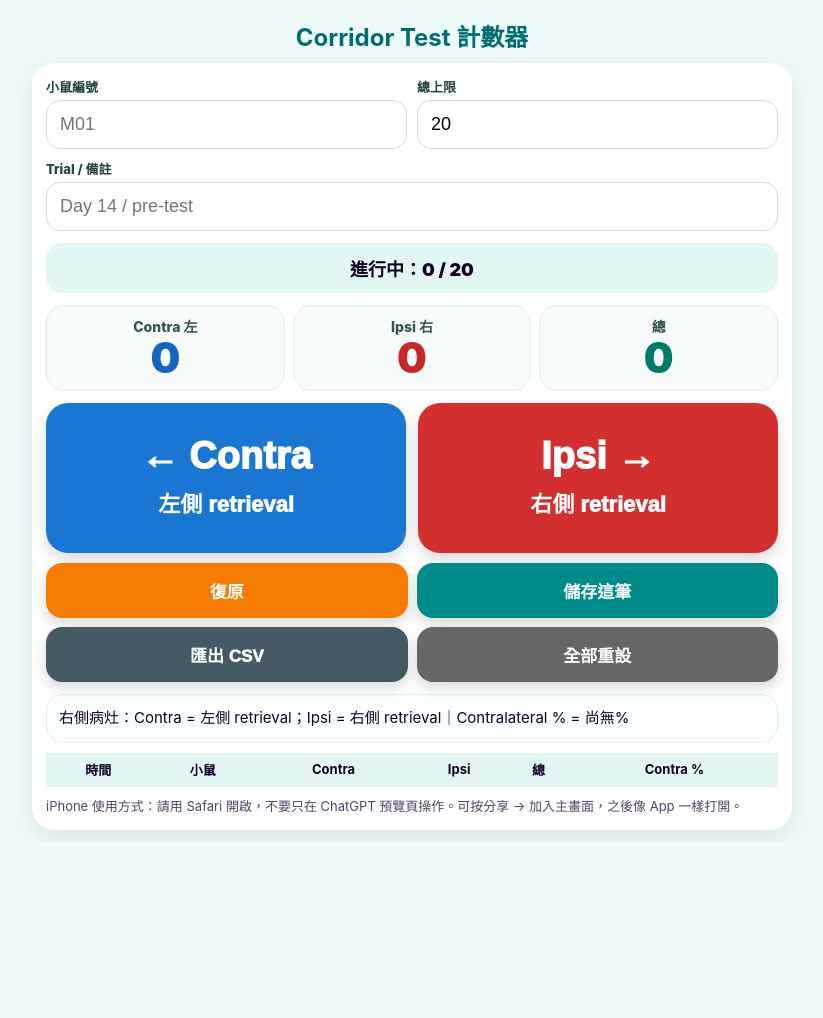
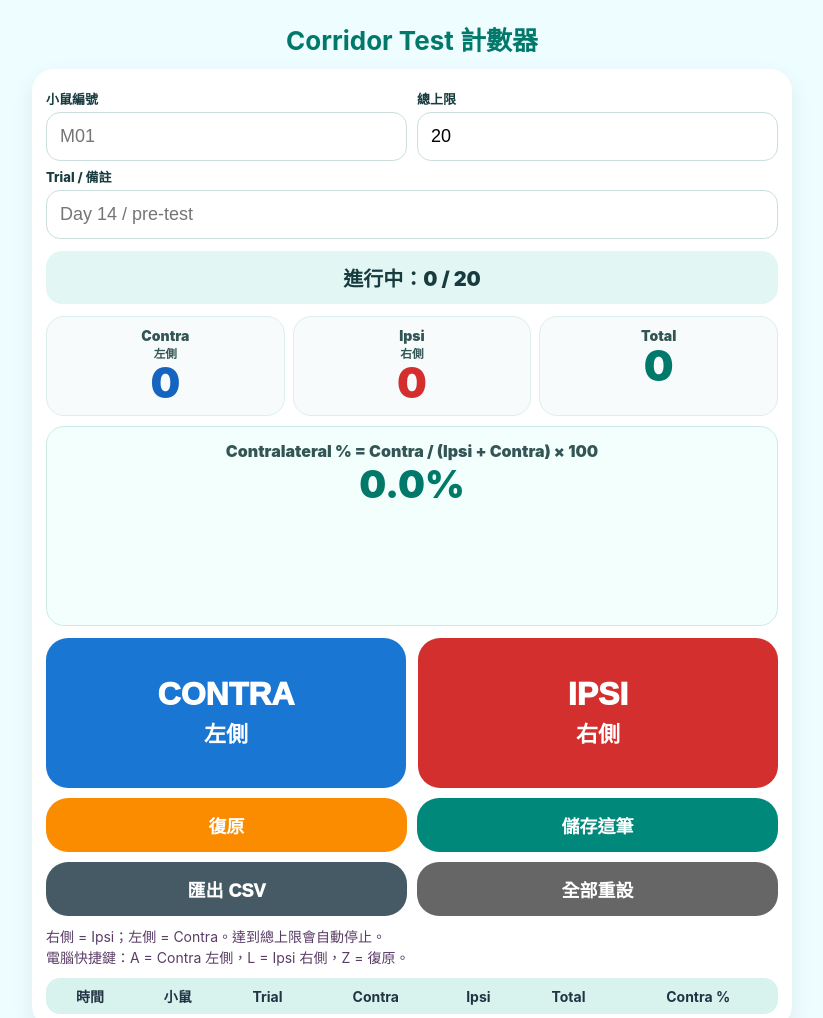
Before and after one commit to rosechen970009/corridor-counter-, a plain HTML site: page index.html in a window 1280 px wide. Shown: the top 1018 px of the page, without its empty margins (228-1051 px from the left). Before the commit the page ends 842 px from the top, so only its background shows below. Drawn offline with Linux system fonts and the light colour scheme.

Commit message:
Update index.html

```diff
--- a/index.html
+++ b/index.html
@@ -1,42 +1,47 @@
 <!DOCTYPE html>
 <html lang="zh-Hant">
 <head>
-<meta charset="UTF-8">
-<meta name="viewport" content="width=device-width, initial-scale=1.0, maximum-scale=1.0, user-scalable=no, viewport-fit=cover">
-<meta name="apple-mobile-web-app-capable" content="yes">
-<meta name="apple-mobile-web-app-title" content="Corridor Counter">
-<title>Corridor Test Counter - Right Lesion</title>
+<meta charset="UTF-8" />
+<meta name="viewport" content="width=device-width, initial-scale=1.0, maximum-scale=1.0, user-scalable=no, viewport-fit=cover" />
+<meta name="apple-mobile-web-app-capable" content="yes" />
+<meta name="apple-mobile-web-app-title" content="Corridor Counter" />
+<title>Corridor Test Counter - Contra %</title>
 <style>
-  * { box-sizing: border-box; -webkit-tap-highlight-color: transparent; }
-  html, body { margin:0; padding:0; min-height:100%; font-family:-apple-system,BlinkMacSystemFont,"Noto Sans TC","Segoe UI",sans-serif; background:#eefafa; color:#102; overscroll-behavior:none; }
-  body { padding: max(12px, env(safe-area-inset-top)) 12px max(12px, env(safe-area-inset-bottom)); }
-  .wrap { max-width: 760px; margin:0 auto; }
-  h1 { margin: 6px 0 10px; font-size: 24px; text-align:center; color:#006d70; }
-  .panel { background:white; border-radius:22px; padding:14px; box-shadow:0 8px 22px rgba(0,0,0,.08); }
-  .grid { display:grid; grid-template-columns:1fr 1fr; gap:10px; }
-  label { display:block; font-weight:800; font-size:13px; margin-bottom:4px; color:#244; }
-  input { width:100%; padding:13px; border:1px solid #cbdede; border-radius:14px; font-size:18px; background:#fff; }
-  .status { margin:12px 0; padding:12px; border-radius:16px; background:#e2f6f4; text-align:center; font-weight:900; font-size:18px; }
-  .counts { display:grid; grid-template-columns:1fr 1fr 1fr; gap:8px; }
-  .card { background:#f7fbfb; border:1px solid #deeeee; border-radius:18px; text-align:center; padding:10px 4px; }
-  .label { font-size:14px; font-weight:800; color:#355; }
-  .num { font-size:42px; font-weight:1000; line-height:1.05; }
-  .leftNum { color:#1565c0; } .rightNum { color:#c62828; } .totalNum { color:#00796b; }
-  .mainBtns { display:grid; grid-template-columns:1fr 1fr; gap:12px; margin-top:12px; }
-  button { border:0; border-radius:22px; font-weight:1000; color:white; touch-action:manipulation; user-select:none; -webkit-user-select:none; cursor:pointer; box-shadow:0 6px 14px rgba(0,0,0,.15); }
-  .big { min-height:150px; font-size:38px; }
-  #leftBtn { background:#1976d2; } #rightBtn { background:#d32f2f; }
-  button:active { transform:scale(.985); filter:brightness(.95); }
-  button:disabled { background:#aaa !important; box-shadow:none; }
-  .tools { display:grid; grid-template-columns:1fr 1fr; gap:9px; margin-top:10px; }
-  .tools button { padding:15px 8px; font-size:17px; border-radius:16px; background:#008b8b; }
-  #undoBtn { background:#f57c00; } #resetBtn { background:#666; } #exportBtn { background:#455a64; }
-  .summary { margin-top:12px; padding:12px; background:#fbfefe; border:1px solid #e2eeee; border-radius:16px; font-size:15px; line-height:1.5; }
-  table { width:100%; border-collapse:collapse; margin-top:10px; font-size:13px; background:white; }
-  th,td { border-bottom:1px solid #e8eeee; padding:7px 4px; text-align:center; }
-  th { background:#e2f6f4; }
-  .hint { font-size:13px; color:#546; line-height:1.5; margin-top:10px; }
-  @media (max-width:430px){ .big{min-height:165px;font-size:36px;} .num{font-size:39px;} h1{font-size:22px;} .panel{padding:12px;} }
+*{box-sizing:border-box;-webkit-tap-highlight-color:transparent}
+html,body{margin:0;padding:0;min-height:100%;font-family:-apple-system,BlinkMacSystemFont,"Noto Sans TC","Segoe UI",sans-serif;background:#eefdff;color:#173b3f}
+body{padding:max(12px,env(safe-area-inset-top)) 12px max(12px,env(safe-area-inset-bottom))}
+.wrap{max-width:760px;margin:0 auto}
+h1{text-align:center;color:#00796b;font-size:26px;margin:8px 0 12px}
+.panel{background:#fff;border-radius:22px;padding:14px;box-shadow:0 8px 22px rgba(0,0,0,.08)}
+.grid{display:grid;grid-template-columns:1fr 1fr;gap:10px}
+label{font-weight:800;font-size:13px;margin:6px 0 4px;display:block}
+input{width:100%;padding:13px;border:1px solid #cbdede;border-radius:14px;font-size:18px;background:#fff}
+.status{margin:12px 0;padding:12px;border-radius:16px;background:#e2f6f4;text-align:center;font-size:20px;font-weight:900}
+.cards{display:grid;grid-template-columns:1fr 1fr 1fr;gap:8px}
+.card{background:#f8fbfb;border:1px solid #dceeee;border-radius:18px;text-align:center;padding:10px 4px}
+.card .label{font-size:14px;font-weight:900;color:#355}
+.card .num{font-size:42px;font-weight:1000;line-height:1.05}
+.contra{color:#1565c0}.ipsi{color:#d32f2f}.total{color:#00796b}
+.percentBox{margin:10px 0;padding:14px;border-radius:18px;background:#f3fffd;border:1px solid #cfe9e5;text-align:center}
+.percentBox .small{font-weight:900;color:#355}
+.percentBox .big{font-size:38px;font-weight:1000;color:#00796b}
+.mainBtns{display:grid;grid-template-columns:1fr 1fr;gap:12px;margin-top:12px}
+button{border:0;border-radius:22px;font-weight:1000;color:white;touch-action:manipulation;user-select:none;-webkit-user-select:none;cursor:pointer}
+.big{min-height:150px;font-size:32px}
+#contraBtn{background:#1976d2}
+#ipsiBtn{background:#d32f2f}
+.smallBtns{display:grid;grid-template-columns:1fr 1fr;gap:10px;margin-top:10px}
+.smallBtns button{min-height:54px;font-size:18px}
+#undoBtn{background:#fb8c00}#saveBtn{background:#00897b}#exportBtn{background:#455a64}#resetBtn{background:#666}
+button:disabled{opacity:.45;filter:grayscale(.5)}
+.note{font-size:14px;line-height:1.5;color:#5a3d66;margin-top:10px}
+.tableWrap{overflow:auto;margin-top:10px;border-radius:14px}
+table{width:100%;border-collapse:collapse;background:#fff;font-size:14px}
+th{background:#d8f3ee;color:#234;padding:8px;white-space:nowrap}
+td{border-bottom:1px solid #e7eeee;padding:8px;text-align:center;white-space:nowrap}
+.done{background:#dff7e8;color:#087b31}
+.warn{background:#fff3cd;color:#8a5a00}
+@media(max-width:520px){.big{min-height:145px;font-size:28px}.grid{grid-template-columns:1fr 1fr}.cards{grid-template-columns:1fr 1fr 1fr}h1{font-size:23px}}
 </style>
 </head>
 <body>
@@ -44,90 +49,130 @@
 <h1>Corridor Test 計數器</h1>
 <div class="panel">
   <div class="grid">
-      <div><label>小鼠編號</label><input id="mouseId" autocomplete="off" placeholder="M01"></div>
-      <div><label>總上限</label><input id="limit" type="number" inputmode="numeric" min="1" value="20"></div>
-      <div style="grid-column:1/3"><label>Trial / 備註</label><input id="trial" autocomplete="off" placeholder="Day 14 / pre-test"></div>
+    <div><label>小鼠編號</label><input id="mouseId" placeholder="M01"></div>
+    <div><label>總上限</label><input id="limit" type="number" value="20" min="1"></div>
   </div>
-    <div id="status" class="status">右側病灶：右=Ipsi，左=Contra｜0 / 20</div>
-    <div class="counts">
-      <div class="card"><div class="label">Contra 左</div><div id="leftCount" class="num leftNum">0</div></div>
-      <div class="card"><div class="label">Ipsi 右</div><div id="rightCount" class="num rightNum">0</div></div>
-      <div class="card"><div class="label">總</div><div id="totalCount" class="num totalNum">0</div></div>
+  <label>Trial / 備註</label><input id="trial" placeholder="Day 14 / pre-test">
+
+  <div id="status" class="status">進行中：0 / 20</div>
+
+  <div class="cards">
+    <div class="card"><div class="label">Contra<br><small>左側</small></div><div id="contraCount" class="num contra">0</div></div>
+    <div class="card"><div class="label">Ipsi<br><small>右側</small></div><div id="ipsiCount" class="num ipsi">0</div></div>
+    <div class="card"><div class="label">Total</div><div id="totalCount" class="num total">0</div></div>
   </div>
+
+  <div class="percentBox">
+    <div class="small">Contralateral % = Contra / (Ipsi + Contra) × 100</div>
+    <div id="contraPercent" class="big">0.0%</div>
+  </div>
+
   <div class="mainBtns">
-      <button id="leftBtn" class="big" type="button">← Contra<br><span style="font-size:22px">左側 retrieval</span></button>
-      <button id="rightBtn" class="big" type="button">Ipsi →<br><span style="font-size:22px">右側 retrieval</span></button>
+    <button id="contraBtn" class="big">CONTRA<br><span style="font-size:22px">左側</span></button>
+    <button id="ipsiBtn" class="big">IPSI<br><span style="font-size:22px">右側</span></button>
   </div>
-    <div class="tools">
-      <button id="undoBtn" type="button">復原</button>
-      <button id="saveBtn" type="button">儲存這筆</button>
-      <button id="exportBtn" type="button">匯出 CSV</button>
-      <button id="resetBtn" type="button">全部重設</button>
+
+  <div class="smallBtns">
+    <button id="undoBtn">復原</button>
+    <button id="saveBtn">儲存這筆</button>
+    <button id="exportBtn">匯出 CSV</button>
+    <button id="resetBtn">全部重設</button>
   </div>
-    <div class="summary" id="summary">Contralateral % = Contra / (Ipsi + Contra) × 100</div>
-    <table><thead><tr><th>時間</th><th>小鼠</th><th>Contra</th><th>Ipsi</th><th>總</th><th>Contra %</th></tr></thead><tbody id="tbody"></tbody></table>
-    <div class="hint">iPhone 使用方式：請用 Safari 開啟，不要只在 ChatGPT 預覽頁操作。可按分享 → 加入主畫面，之後像 App 一樣打開。</div>
+
+  <div class="note">
+    右側 = Ipsi；左側 = Contra。達到總上限會自動停止。<br>
+    電腦快捷鍵：A = Contra 左側，L = Ipsi 右側，Z = 復原。
+  </div>
+
+  <div class="tableWrap">
+    <table>
+      <thead><tr><th>時間</th><th>小鼠</th><th>Trial</th><th>Contra</th><th>Ipsi</th><th>Total</th><th>Contra %</th></tr></thead>
+      <tbody id="records"></tbody>
+    </table>
   </div>
 </div>
+</div>
+
 <script>
-(function(){
-  'use strict';
-  let left=0,right=0,history=[],stopped=false;
-  let rows=[];
-  const $ = id => document.getElementById(id);
-  const els = ['leftBtn','rightBtn','undoBtn','saveBtn','exportBtn','resetBtn','limit','mouseId','trial','leftCount','rightCount','totalCount','status','summary','tbody'].reduce((o,id)=>(o[id]=$(id),o),{});
-  try { rows = JSON.parse(localStorage.getItem('corridorRows') || '[]'); } catch(e) { rows=[]; }
-  function limit(){ const n=parseInt(els.limit.value,10); return Number.isFinite(n)&&n>0?n:20; }
-  function total(){ return left+right; }
-  function contraPct(){ return total()?((left/total())*100).toFixed(1):''; }
-  function vibrate(){ if(navigator.vibrate) navigator.vibrate(20); }
-  function draw(){
-    const lim=limit(), t=total();
-    els.leftCount.textContent=left; els.rightCount.textContent=right; els.totalCount.textContent=t;
-    els.status.textContent = stopped ? `✅ 已達上限 ${lim} 次，已停止` : `進行中：${t} / ${lim}`;
-    els.summary.textContent = `右側病灶：Contra = 左側 retrieval；Ipsi = 右側 retrieval｜Contralateral % = ${contraPct() || '尚無'}%`;
-    els.leftBtn.disabled=stopped; els.rightBtn.disabled=stopped;
-    renderRows();
+let contra=0, ipsi=0, history=[], rows=[];
+const $=id=>document.getElementById(id);
+function limit(){return Math.max(1, parseInt($('limit').value||20));}
+function total(){return contra+ipsi;}
+function pct(){return total()? (contra/total()*100):0;}
+function done(){return total()>=limit();}
+function update(){
+  $('contraCount').textContent=contra;
+  $('ipsiCount').textContent=ipsi;
+  $('totalCount').textContent=total();
+  $('contraPercent').textContent=pct().toFixed(1)+'%';
+  $('status').textContent = done()? '✅ Completed：'+total()+' / '+limit() : '進行中：'+total()+' / '+limit();
+  $('status').className = 'status ' + (done()?'done':'');
+  $('contraBtn').disabled=done();
+  $('ipsiBtn').disabled=done();
+}
+function beep(){
+ try{
+  const ctx=new (window.AudioContext||window.webkitAudioContext)();
+  const osc=ctx.createOscillator(); const gain=ctx.createGain();
+  osc.connect(gain); gain.connect(ctx.destination);
+  osc.frequency.value=880; gain.gain.value=.08; osc.start();
+  setTimeout(()=>{osc.stop();ctx.close();},160);
+ }catch(e){}
 }
 function add(side){
-    if(stopped) return;
-    if(total() >= limit()){ stopped=true; draw(); return; }
-    if(side==='L') left++; else right++;
-    history.push(side); vibrate();
-    if(total() >= limit()) stopped=true;
-    draw();
+ if(done()) return;
+ history.push(side);
+ if(side==='contra') contra++; else ipsi++;
+ update();
+ if(done()) beep();
 }
 function undo(){
-    const last=history.pop(); if(!last) return;
-    if(last==='L' && left>0) left--; if(last==='R' && right>0) right--;
-    stopped=false; vibrate(); draw();
+ const last=history.pop();
+ if(!last) return;
+ if(last==='contra') contra--; else ipsi--;
+ update();
 }
-  function save(){
-    rows.push({time:new Date().toLocaleString('zh-TW'), mouse:els.mouseId.value.trim(), trial:els.trial.value.trim(), contra:left, ipsi:right, total:total(), contra_pct:contraPct()});
-    localStorage.setItem('corridorRows', JSON.stringify(rows));
-    left=0; right=0; history=[]; stopped=false; draw();
+function resetCounts(){
+ if(confirm('確定要全部重設目前這隻小鼠的計數？')){
+  contra=0; ipsi=0; history=[]; update();
  }
-  function reset(){
-    if(!confirm('確定全部重設？包含已儲存但未匯出的資料。')) return;
-    left=0; right=0; history=[]; stopped=false; rows=[]; localStorage.removeItem('corridorRows'); draw();
+}
+function saveRow(){
+ const row={
+  time:new Date().toLocaleString(),
+  mouse:$('mouseId').value||'',
+  trial:$('trial').value||'',
+  contra, ipsi, total:total(), percent:pct().toFixed(1)
+ };
+ rows.push(row);
+ renderRows();
+ contra=0; ipsi=0; history=[]; update();
 }
 function renderRows(){
-    els.tbody.innerHTML = rows.map(r=>`<tr><td>${esc(r.time)}</td><td>${esc(r.mouse)}</td><td>${r.contra ?? r.left ?? 0}</td><td>${r.ipsi ?? r.right ?? 0}</td><td>${r.total}</td><td>${r.contra_pct ?? r.pi ?? ''}</td></tr>`).join('');
+ $('records').innerHTML = rows.map(r=>`<tr><td>${r.time}</td><td>${r.mouse}</td><td>${r.trial}</td><td>${r.contra}</td><td>${r.ipsi}</td><td>${r.total}</td><td>${r.percent}</td></tr>`).join('');
 }
-  function esc(s){ return String(s||'').replace(/[&<>"']/g, m=>({'&':'&amp;','<':'&lt;','>':'&gt;','"':'&quot;',"'":'&#39;'}[m])); }
 function exportCSV(){
-    if(!rows.length){ alert('目前沒有已儲存資料。'); return; }
-    const header=['time','mouse_id','trial','contralateral_left','ipsilateral_right','total','contralateral_percent'];
-    const lines=[header.join(',')].concat(rows.map(r=>[r.time,r.mouse,r.trial,(r.contra ?? r.left ?? 0),(r.ipsi ?? r.right ?? 0),r.total,(r.contra_pct ?? r.pi ?? '')].map(v=>'"'+String(v??'').replace(/"/g,'""')+'"').join(',')));
-    const blob=new Blob(['\ufeff'+lines.join('\n')],{type:'text/csv;charset=utf-8'});
-    const url=URL.createObjectURL(blob); const a=document.createElement('a');
-    a.href=url; a.download='corridor_counter_results.csv'; document.body.appendChild(a); a.click(); a.remove(); setTimeout(()=>URL.revokeObjectURL(url),1000);
+ const header=['Time','Mouse','Trial','Contralateral','Ipsilateral','Total','Contralateral_percent'];
+ const data=rows.map(r=>[r.time,r.mouse,r.trial,r.contra,r.ipsi,r.total,r.percent]);
+ const csv=[header,...data].map(a=>a.map(x=>`"${String(x).replaceAll('"','""')}"`).join(',')).join('\n');
+ const blob=new Blob(['\ufeff'+csv],{type:'text/csv;charset=utf-8;'});
+ const url=URL.createObjectURL(blob);
+ const a=document.createElement('a'); a.href=url; a.download='corridor_test_results.csv'; a.click();
+ URL.revokeObjectURL(url);
 }
-  function bind(btn, fn){ btn.addEventListener('click', fn, {passive:true}); btn.addEventListener('touchend', function(e){ e.preventDefault(); fn(); }, {passive:false}); }
-  bind(els.leftBtn, ()=>add('L')); bind(els.rightBtn, ()=>add('R')); bind(els.undoBtn, undo); bind(els.saveBtn, save); bind(els.exportBtn, exportCSV); bind(els.resetBtn, reset);
-  els.limit.addEventListener('change', draw);
-  draw();
-})();
+$('contraBtn').onclick=()=>add('contra');
+$('ipsiBtn').onclick=()=>add('ipsi');
+$('undoBtn').onclick=undo;
+$('resetBtn').onclick=resetCounts;
+$('saveBtn').onclick=saveRow;
+$('exportBtn').onclick=exportCSV;
+$('limit').onchange=update;
+document.addEventListener('keydown',e=>{
+ if(e.key.toLowerCase()==='a') add('contra');
+ if(e.key.toLowerCase()==='l') add('ipsi');
+ if(e.key.toLowerCase()==='z') undo();
+});
+update();
 </script>
 </body>
 </html>
```
Lines whose indentation alone changed are shown as unchanged.
